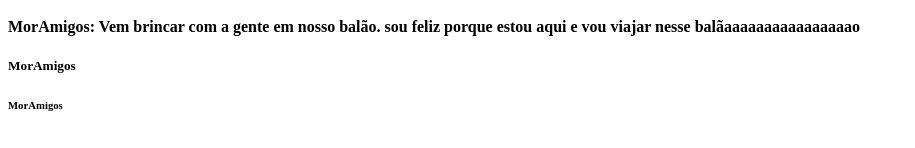
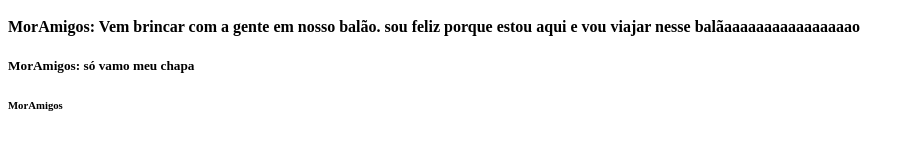
Before and after one commit to markvrllo/pw, a plain HTML site: page index.html in a window 1280 px wide. Shown: the part 178-326 px from the top of the page, without its empty margins (0-915 px from the left). Drawn offline with Linux system fonts and the light colour scheme.

Commit message:
coloquei o chapa

```diff
--- a/index.html
+++ b/index.html
@@ -17,7 +17,7 @@
 	<h2>MorAmigos</h2>
 	<h3>MorAmigos</h3>
 	<h4>MorAmigos: Vem brincar com a gente em nosso balão. sou feliz porque estou aqui e vou viajar nesse balãaaaaaaaaaaaaaaaao</h4>
-	<h5>MorAmigos</h5>
+	<h5>MorAmigos: só vamo meu chapa</h5>
 	<h6>MorAmigos</h6>
 
 
```
